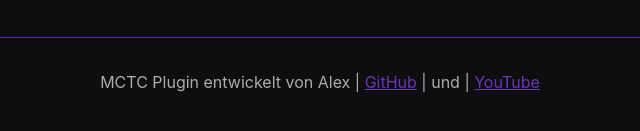
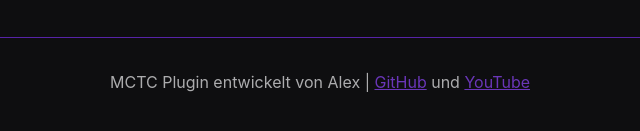
Before and after one commit to AlexOAT1/mctc, a plain HTML site: page index.html in a window 1280 px wide. Shown: the part 2308-2439 px from the top of the page, 320-960 px from the left. Drawn offline with Linux system fonts and the light colour scheme.

Commit message:
Update index.html

```diff
--- a/index.html
+++ b/index.html
@@ -356,7 +356,7 @@
         </div>
 
         <footer>
-            <p>MCTC Plugin entwickelt von Alex | <a href="https://github.com/Alex1-0/mctc" style="color: var(--primary);">GitHub</a> | und | <a href="https://www.youtube.com/channel/UCF2KnSkgur_5Si7JCQ1rAjw" style="color: var(--primary);">YouTube</a></p>
+            <p>MCTC Plugin entwickelt von Alex | <a href="https://github.com/Alex1-0/mctc" style="color: var(--primary);">GitHub</a> und <a href="https://www.youtube.com/channel/UCF2KnSkgur_5Si7JCQ1rAjw" style="color: var(--primary);">YouTube</a></p>
         </footer>
     </div>
 </body>
```
